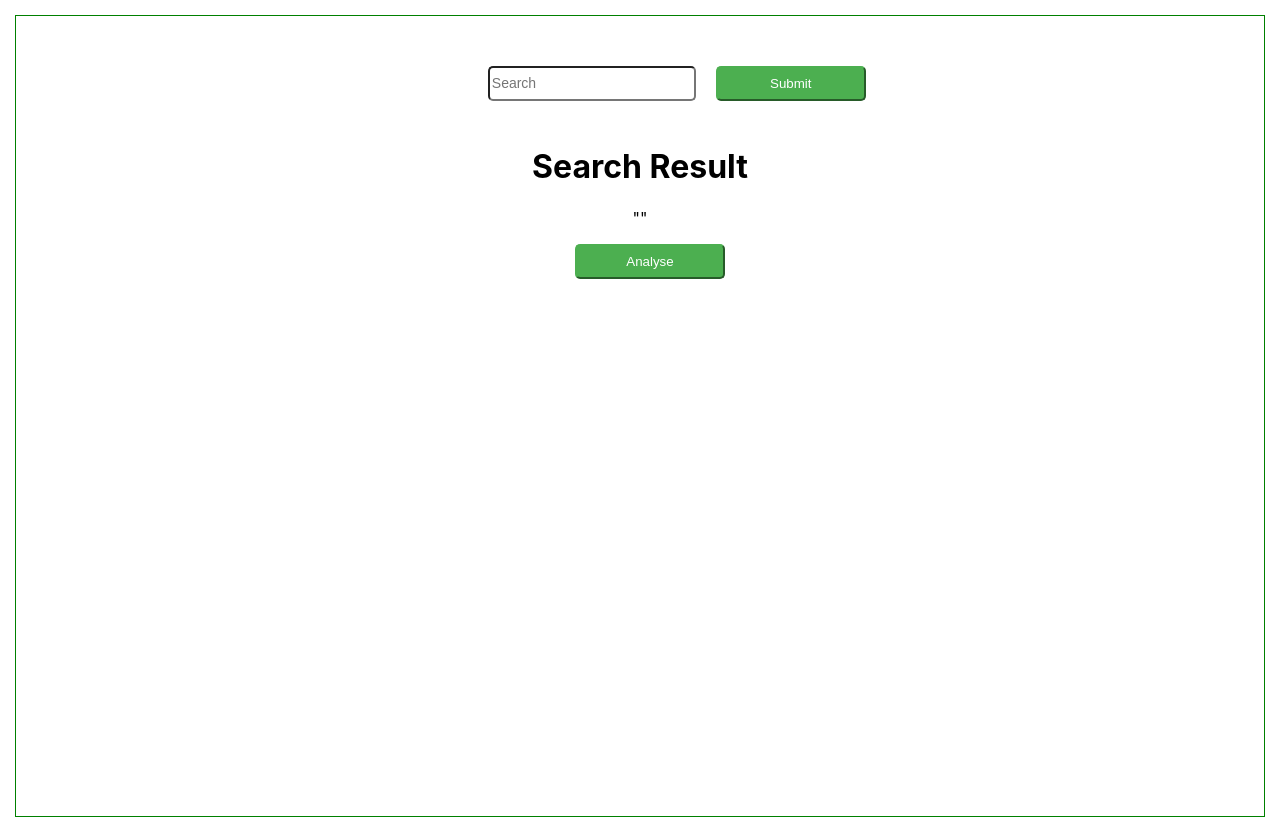
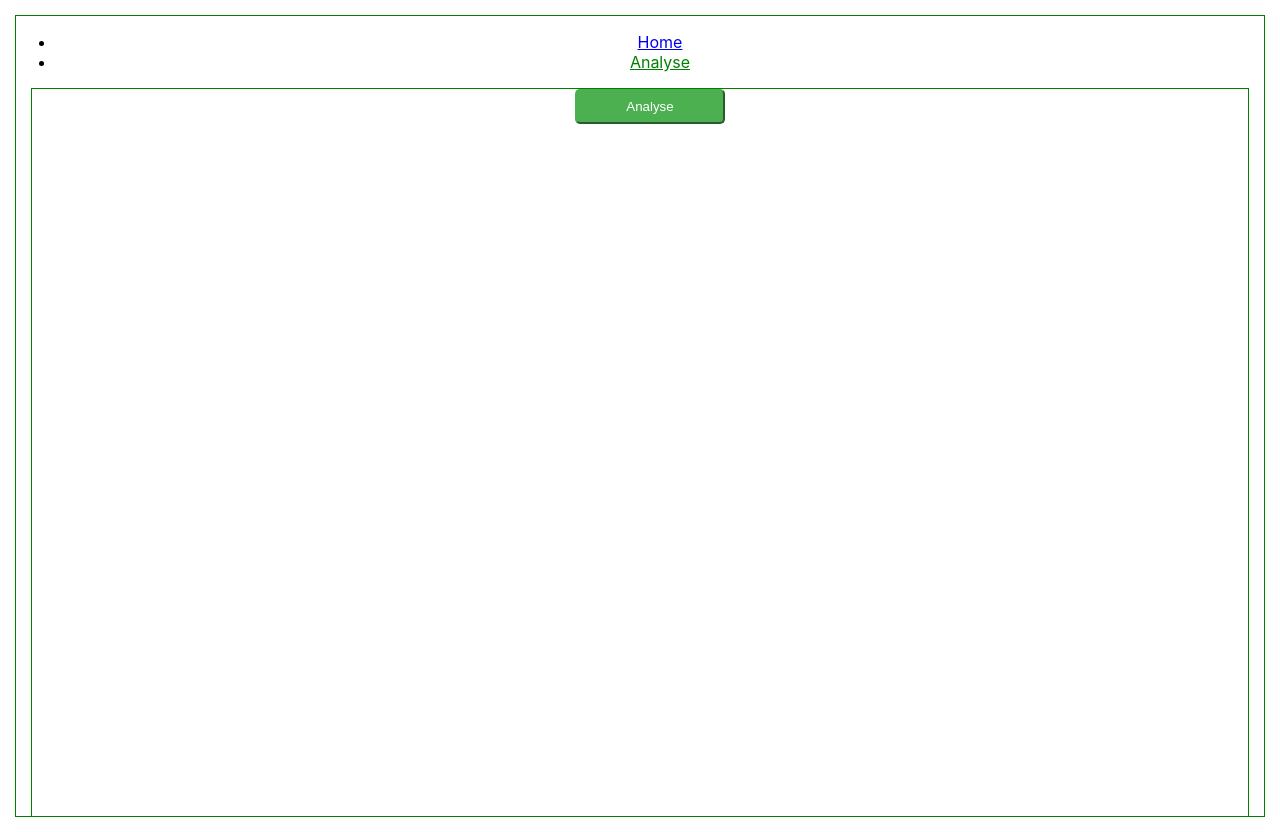
Before and after one commit to manalips30/twilytics_frontend, a React (Create React App) app: page /analyse in a window 1280 px wide. Built offline with nearby package versions, Linux system fonts and the light colour scheme.

Commit message:
Added hyperlinks to Analyse page.

```diff
--- a/src/App.js
+++ b/src/App.js
@@ -2,6 +2,8 @@ import React, { Component } from "react";
 import Form from "./Form";
 import Contacts from "./components/contacts";
 import Chart from "./components/Chart";
+import {BrowserRouter as Router, Link, NavLink} from 'react-router-dom';
+import Route from 'react-router-dom/Route';
 import "./App.css";
 
 
@@ -38,11 +40,41 @@ class App extends Component {
   render() {
     const  {searchKey} = this.state;
     return (
+      <Router>
       <div className="App">
-        <Form onChange={this.onChange} onSearch={this.onSearch} />
-        <Contacts contacts={this.state.contacts} searchKey={searchKey}/>
-        <Chart chartData={this.state.contacts} />
+      <ul>
+        <li>
+        <NavLink to="" exact activeStyle = {
+          {color:'green'}
+        }>Home</NavLink>
+        </li>
+        <li>
+        <NavLink to="/analyse"  exact activeStyle = {
+          {color:'green'}
+        }>Analyse</NavLink>
+        </li>
+      </ul>
+      <Route path="/" exact strict render = {
+        () => {
+          return (
+          <div className = "App">
+          <Form onChange={this.onChange} onSearch={this.onSearch} />
+          <Contacts contacts={this.state.contacts} searchKey={searchKey}/>
+          </div>
+          )
+        }
+       } />
+      <Route path="/analyse" exact strict render = {
+        () => {
+          return (
+            <div className = "App">
+            <Chart chartData={this.state.contacts} />
+            </div>
+          )
+        }
+      } />
       </div>
+      </Router>
     );
   }
 }
```
